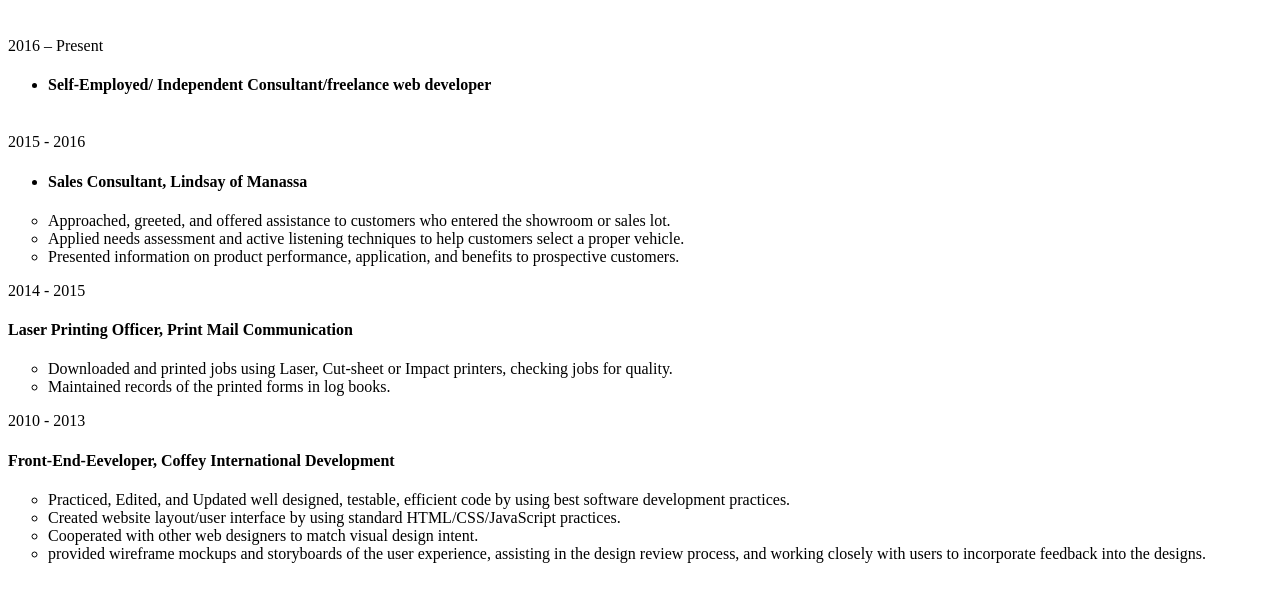
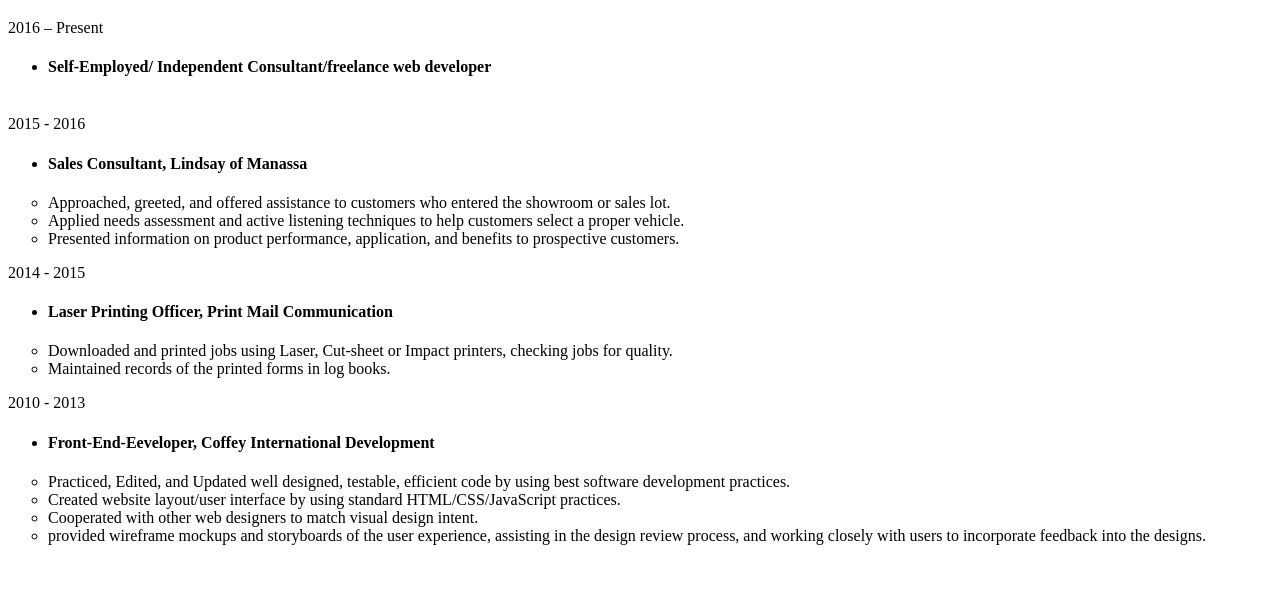
Before and after one commit to nnaeyl/nnaeyl, a plain HTML site: page exp.html in a window 1280 px wide. Shown: the part 123-724 px from the top of the page. Drawn offline with Linux system fonts and the light colour scheme.

Commit message:
Update exp.html

```diff
--- a/exp.html
+++ b/exp.html
@@ -1,6 +1,5 @@
 <html>
-<br><br>
-
+<br>
 <h1> Noorullah Naeyl </h1>
 <br><br>
 
@@ -21,14 +20,18 @@
 </ul>
 
 2014 - 2015
-<h4>Laser Printing Officer, Print Mail Communication</h4>
+<ul>
+<li>
+<h4>Laser Printing Officer, Print Mail Communication</h4></li></ul>
 <ul style="list-style-type:circle;">
 <li>Downloaded and printed jobs using Laser, Cut-sheet or Impact printers, checking jobs for quality.</li>
 <li>Maintained records of the printed forms in log books.</li>
 </ul>
 
 2010 - 2013
-<h4>Front-End-Eeveloper, Coffey International Development</h4>
+<ul>
+<li>
+<h4>Front-End-Eeveloper, Coffey International Development</h4></li></ul>
 <ul style="list-style-type:circle;">
 
 <li>Practiced, Edited, and Updated well designed, testable, efficient code by using best software development practices.</li>
```
